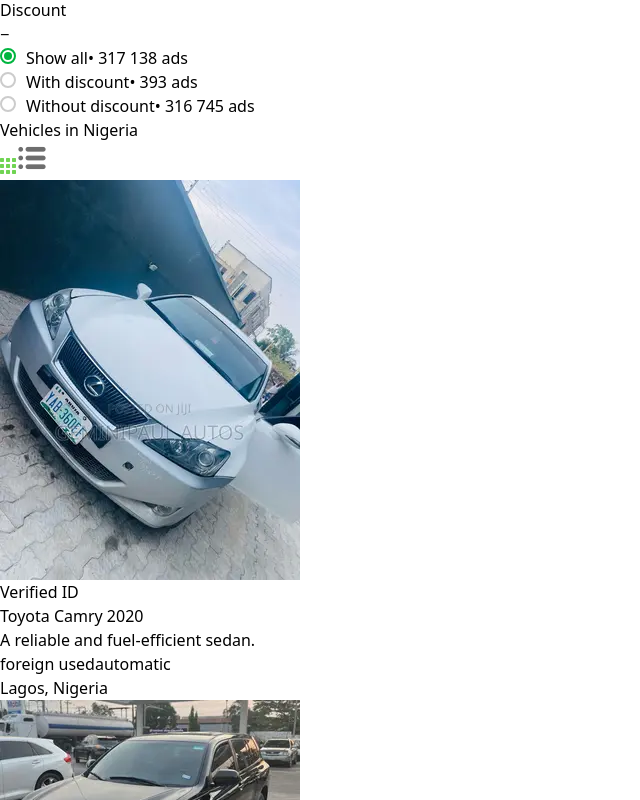
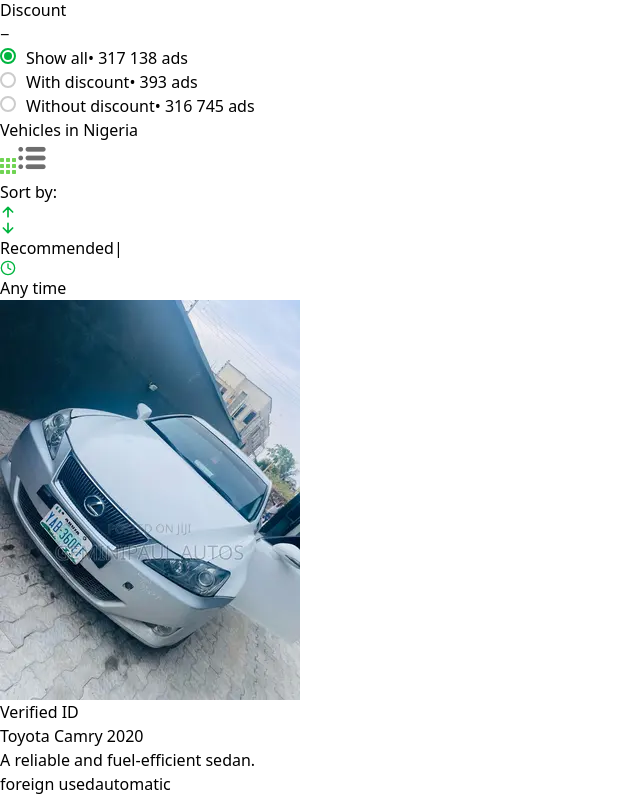
Before and after one commit to kumarsatyam444/SoftQuest-Solutions-Ltd, a React (Vite) app: page /vehicles in a window 1280 px wide. Shown: the part 776-1576 px from the top of the page, without its empty margins (0-640 px from the left). Built offline with nearby package versions, Linux system fonts and the light colour scheme.

Commit message:
vehicle 2.0

```diff
--- a/src/components/Vehicles.jsx
+++ b/src/components/Vehicles.jsx
@@ -61,7 +61,7 @@
     { name: "Heavy Equipment", count: 2317 },
     { name: "Motorcycles & Scooters", count: 2581 },
     { name: "Trucks & Trailers", count: 9661 },
-    { name: "Vehicle Parts & Accessories", count: 183064 },
+    { name: "Vehicle Parts & Accessories", count: 1830 },
     { name: "Watercraft & Boats", count: 140 },
     { name: "Automotive Services", count: 4157 }
   ];
@@ -98,7 +98,7 @@
   `;
 
   return (
-    <div className="min-h-screen">
+    <div className="min-h-screen pt-2">
       <style>{customRadioStyle}</style>
       <div className="container mx-auto px-4">
         <div className="flex flex-col md:flex-row mx-4 md:mx-[50px]">
@@ -123,30 +123,32 @@
 
                   {/* Subcategories with reduced spacing */}
                   {expandedCategories.includes("Vehicles") && (
-                    <div className="ml-4 mt-1 space-y-1">
+  <div className="ml-4 mt-1 space-y-0.5">
     {/* Show only first 4 categories or all based on state */}
     {vehicleCategories
       .slice(0, showAllVehicleCategories ? vehicleCategories.length : 4)
       .map((category, index) => (
         <div
           key={index}
-                            className="flex justify-between text-gray-700 hover:text-blue-600 cursor-pointer py-1 px-2 hover:bg-gray-50 rounded"
+          className="flex text-gray-700 hover:text-blue-600 cursor-pointer py-0.5 px-2 hover:bg-gray-50 rounded whitespace-nowrap text-s"
         >
-                            <span className="mr-1 break-normal">{category.name}</span>
-                            <span className="text-gray-500 whitespace-nowrap">| {category.count}</span>
+          <span>{category.name}</span>
+          <span className="text-gray-500 ml-1">| {category.count}</span>
         </div>
       ))
     }
 
     {/* Show all / Show less button */}
     <div
-                        className="text-green-600 cursor-pointer mt-1 px-2 font-medium"
+      className="text-green-600 cursor-pointer mt-0.5 px-2 font-medium text-s"
       onClick={toggleShowAllCategories}
     >
       {showAllVehicleCategories ? "Show less" : "Show all 8"}
     </div>
   </div>
 )}
+
+
                 </div>
               </div>
             </div>
@@ -176,7 +178,6 @@
                 </span>
               </div>
 
-
               {expandedCategories.includes("Price") && (
                 <div className="p-4 pt-0">
                   <div className="flex items-center space-x-2 mb-4 mt-3">
@@ -198,8 +199,8 @@
                   </div>
 
                   {/* Price ranges with custom radio buttons */}
-    <div className="space-y-3 text-sm">
-      <div className="flex items-center justify-between text-gray-700 hover:bg-gray-50 p-2 rounded">
+                  <div className="space-y-1 text-sm">
+                    <div className="flex items-center  text-gray-700 hover:bg-gray-50 p-2 rounded">
                       <label className="flex items-center cursor-pointer">
                         <input
                           type="radio"
@@ -214,10 +215,10 @@
                         />
                         <span className={selectedFilters.priceOption === "under20k" ? "text-[#00b53f]" : ""}>Under 20 K</span>
                       </label>
-        <span className="text-gray-500">• 19 028 ads</span>
+                      <span className="text-gray-500 ml-1">• 19 028 ads</span>
                     </div>
 
-      <div className="flex items-center justify-between text-gray-700 hover:bg-gray-50 p-2 rounded">
+                    <div className="flex items-center text-gray-700 hover:bg-gray-50 p-2 rounded">
                       <label className="flex items-center cursor-pointer">
                         <input
                           type="radio"
@@ -232,10 +233,10 @@
                         />
                         <span className={selectedFilters.priceOption === "20to120k" ? "text-[#00b53f]" : ""}>20 - 120 K</span>
                       </label>
-        <span className="text-gray-500">• 76 113 ads</span>
+                      <span className="text-gray-500 ml-1">• 76 113 ads</span>
                     </div>
 
-      <div className="flex items-center justify-between text-gray-700 hover:bg-gray-50 p-2 rounded">
+                    <div className="flex items-center  text-gray-700 hover:bg-gray-50 p-2 rounded">
                       <label className="flex items-center cursor-pointer">
                         <input
                           type="radio"
@@ -250,10 +251,10 @@
                         />
                         <span className={selectedFilters.priceOption === "120kto11m" ? "text-[#00b53f]" : ""}>120 K - 11 M</span>
                       </label>
-        <span className="text-gray-500">• 126 855 ads</span>
+                      <span className="text-gray-500 ml-1">• 126 855 ads</span>
                     </div>
 
-      <div className="flex items-center justify-between text-gray-700 hover:bg-gray-50 p-2 rounded">
+                    <div className="flex items-center  text-gray-700 hover:bg-gray-50 p-2 rounded">
                       <label className="flex items-center cursor-pointer">
                         <input
                           type="radio"
@@ -268,10 +269,10 @@
                         />
                         <span className={selectedFilters.priceOption === "11to54m" ? "text-[#00b53f]" : ""}>11 - 54 M</span>
                       </label>
-        <span className="text-gray-500">• 79 284 ads</span>
+                      <span className="text-gray-500 ml-1">• 79 284 ads</span>
                     </div>
 
-      <div className="flex items-center justify-between text-gray-700 hover:bg-gray-50 p-2 rounded">
+                    <div className="flex items-center text-gray-700 hover:bg-gray-50 p-2 rounded">
                       <label className="flex items-center cursor-pointer">
                         <input
                           type="radio"
@@ -286,7 +287,7 @@
                         />
                         <span className={selectedFilters.priceOption === "above54m" ? "text-[#00b53f]" : ""}>More than 54 M</span>
                       </label>
-        <span className="text-gray-500">• 15 856 ads</span>
+                      <span className="text-gray-500 ml-1">• 15 856 ads</span>
                     </div>
                   </div>
 
@@ -297,18 +298,16 @@
                         clearFilters();
                         setPriceRange({ min: "", max: "" });
                       }}
-        className="text-gray-500 hover:text-gray-700 px-3 py-1.5 hover:bg-gray-100 rounded"
+                      className="text-gray-500 hover:text-gray-700 px-3 py-1 hover:bg-gray-100 rounded"
                     >
                       CLEAR
                     </button>
-      <button className="text-green-600 hover:text-green-700 font-medium px-3 py-1.5 hover:bg-green-50 rounded">
+                    <button className="text-green-600 hover:text-green-700 font-medium px-3 py-1 hover:bg-green-50 rounded">
                       SAVE
                     </button>
                   </div>
                 </div>
               )}
-
-
             </div>
 
             {/* Verified sellers filter with expand/collapse */}
@@ -325,8 +324,8 @@
 
               {expandedCategories.includes("VerifiedSellers") && (
                 <div className="p-4 pt-0">
-                  <div className="space-y-3 text-sm mt-3">
-                    <div className="flex items-center justify-between text-gray-700 hover:bg-gray-50 p-2 rounded">
+                  <div className="space-y-1 text-sm mt-3">
+                    <div className="flex items-center  text-gray-700 hover:bg-gray-50 p-2 rounded">
                       <label className="flex items-center cursor-pointer">
                         <input
                           type="radio"
@@ -338,10 +337,10 @@
                         />
                                          <span className={selectedFilters.verifiedSellers === "all" ? "text-[#00b53f]" : ""}>Show all</span>
                       </label>
-                      <span className="text-gray-500">• 317 138 ads</span>
+                      <span className="text-gray-500 ml-1">• 317 138 ads</span>
                     </div>
 
-                    <div className="flex items-center justify-between text-gray-700 hover:bg-gray-50 p-2 rounded">
+                    <div className="flex items-center  text-gray-700 hover:bg-gray-50 p-2 rounded">
                       <label className="flex items-center cursor-pointer">
                         <input
                           type="radio"
@@ -353,10 +352,10 @@
                         />
                         <span className={selectedFilters.verifiedSellers === "verified" ? "text-[#00b53f]" : ""}>Verified sellers</span>
                       </label>
-                      <span className="text-gray-500">• 186 703 ads</span>
+                      <span className="text-gray-500 ml-1">• 186 703 ads</span>
                     </div>
 
-                    <div className="flex items-center justify-between text-gray-700 hover:bg-gray-50 p-2 rounded">
+                    <div className="flex items-center  text-gray-700 hover:bg-gray-50 p-2 rounded">
                       <label className="flex items-center cursor-pointer">
                         <input
                           type="radio"
@@ -368,7 +367,7 @@
                         />
                         <span className={selectedFilters.verifiedSellers === "unverified" ? "text-[#00b53f]" : ""}>Unverified sellers</span>
                       </label>
-                      <span className="text-gray-500">• 130 435 ads</span>
+                      <span className="text-gray-500 ml-1">• 130 435 ads</span>
                     </div>
                   </div>
                 </div>
@@ -389,8 +388,8 @@
 
               {expandedCategories.includes("Discount") && (
                 <div className="p-4 pt-0">
-                  <div className="space-y-3 text-sm mt-3">
-                    <div className="flex items-center justify-between text-gray-700 hover:bg-gray-50 p-2 rounded">
+                  <div className="space-y-1 text-sm mt-3">
+                    <div className="flex items-center text-gray-700 hover:bg-gray-50 p-2 rounded">
                       <label className="flex items-center cursor-pointer">
                         <input
                           type="radio"
@@ -402,10 +401,10 @@
                         />
                         <span className={selectedFilters.discount === "all" ? "text-[#00b53f]" : ""}>Show all</span>
                       </label>
-                      <span className="text-gray-500">• 317 138 ads</span>
+                      <span className="text-gray-500 ml-1">• 317 138 ads</span>
                     </div>
 
-                    <div className="flex items-center justify-between text-gray-700 hover:bg-gray-50 p-2 rounded">
+                    <div className="flex items-center  text-gray-700 hover:bg-gray-50 p-2 rounded">
                       <label className="flex items-center cursor-pointer">
                         <input
                           type="radio"
@@ -417,10 +416,10 @@
                         />
                         <span className={selectedFilters.discount === "with" ? "text-[#00b53f]" : ""}>With discount</span>
                       </label>
-                      <span className="text-gray-500">• 393 ads</span>
+                      <span className="text-gray-500 ml-1">• 393 ads</span>
                     </div>
 
-                    <div className="flex items-center justify-between text-gray-700 hover:bg-gray-50 p-2 rounded">
+                    <div className="flex items-center  text-gray-700 hover:bg-gray-50 p-2 rounded">
                       <label className="flex items-center cursor-pointer">
                         <input
                           type="radio"
@@ -432,7 +431,7 @@
                         />
                         <span className={selectedFilters.discount === "without" ? "text-[#00b53f]" : ""}>Without discount</span>
                       </label>
-                      <span className="text-gray-500">• 316 745 ads</span>
+                      <span className="text-gray-500 ml-1">• 316 745 ads</span>
                     </div>
                   </div>
                 </div>
@@ -441,47 +440,113 @@
           </div>
 
 {/* Main Content Area - adjusted width */}
-          {/* Main Content Area - adjusted width */}
 <div className="w-full md:w-3/4 lg:w-3/4">
   <div className="w-full bg-white shadow-md">
     {/* Header with title and view toggle buttons */}
     <div className="p-4 border-b">
-      <h1 className="text-2xl font-bold text-gray-800 mb-2">Vehicles in Nigeria</h1>
+      <h1 className="text-2xl font-bold text-gray-600">Vehicles in Nigeria</h1>
 
-      {/* View Toggle Buttons - moved below the title and made smaller */}
-      <div className="flex items-center space-x-2">
+      {/* Added significant whitespace between title and controls */}
+      <div className="h-8"></div>
+
+      {/* View toggle and sorting options in the same row */}
+      <div className="flex items-center justify-between mt-4">
+        {/* View Toggle Buttons */}
+        <div className="flex items-center space-x-4">
+          {/* Grid View Button */}
           <button
             onClick={() => setViewMode("grid")}
-          className={`p-1.5 rounded w-[32px] h-[32px] flex items-center justify-center ${
-            viewMode === "grid" ? "bg-[#00b53f] text-white" : "bg-gray-200"
-          }`}
+            className="focus:outline-none"
           >
             <img
               src={
                 viewMode === "grid"
-                ? "/icons/menu-active.png"
-                : "/icons/menu.png"
+                  ? "/icons/menu-active.png"  // Green icon for active state
+                  : "/icons/menu.png"         // Gray icon for inactive state
               }
               alt="Grid View"
-            className="w-4 h-4"
+              className="w-5 h-5"
             />
           </button>
+
+          {/* List View Button */}
           <button
             onClick={() => setViewMode("list")}
-          className={`p-1.5 rounded w-[32px] h-[32px] flex items-center justify-center ${
-            viewMode === "list" ? "bg-[#00b53f] text-white" : "bg-gray-200"
-          }`}
+            className="focus:outline-none"
           >
             <img
               src={
-              viewMode === "grid"
-                ? "/icons/line-menu.png"
-                : "/icons/active-line-menu.png"
+                viewMode === "list"
+                  ? "/icons/active-line-menu.png"  // Green icon for active state
+                  : "/icons/line-menu.png"         // Gray icon for inactive state
               }
               alt="List View"
-            className="w-4 h-4"
+              className="w-5 h-5"
             />
           </button>
+        </div>
+
+        {/* Sort by options */}
+        <div className="flex items-center text-gray-600 text-sm">
+          <span className="mr-2">Sort by:</span>
+
+          {/* Up arrow in green - increased size and removed margin */}
+          <svg
+            xmlns="http://www.w3.org/2000/svg"
+            width="16"
+            height="16"
+            viewBox="0 0 24 24"
+            fill="none"
+            stroke="#00b53f"
+            strokeWidth="2.5"
+            strokeLinecap="round"
+            strokeLinejoin="round"
+            className="mr-0"
+          >
+            <path d="M12 19V5M5 12l7-7 7 7"/>
+          </svg>
+
+          {/* Down arrow in green - increased size */}
+          <svg
+            xmlns="http://www.w3.org/2000/svg"
+            width="16"
+            height="16"
+            viewBox="0 0 24 24"
+            fill="none"
+            stroke="#00b53f"
+            strokeWidth="2.5"
+            strokeLinecap="round"
+            strokeLinejoin="round"
+            className="mr-1"
+          >
+            <path d="M12 5v14M5 12l7 7 7-7"/>
+          </svg>
+
+          {/* Recommended option */}
+          <span className="mr-2">Recommended</span>
+
+          <span className="mx-2 text-gray-400">|</span>
+
+          {/* Clock icon */}
+          <svg
+            xmlns="http://www.w3.org/2000/svg"
+            width="16"
+            height="16"
+            viewBox="0 0 24 24"
+            fill="none"
+            stroke="#00b53f"
+            strokeWidth="2"
+            strokeLinecap="round"
+            strokeLinejoin="round"
+            className="mr-1"
+          >
+            <circle cx="12" cy="12" r="10"></circle>
+            <polyline points="12 6 12 12 16 14"></polyline>
+          </svg>
+
+          {/* Any time option */}
+          <span className="cursor-pointer hover:text-[#00b53f]">Any time</span>
+        </div>
       </div>
     </div>
 
```
Also changed, not shown: src/components/Navbar.jsx (+16 -15 lines). Lines whose indentation alone changed are shown as unchanged.
